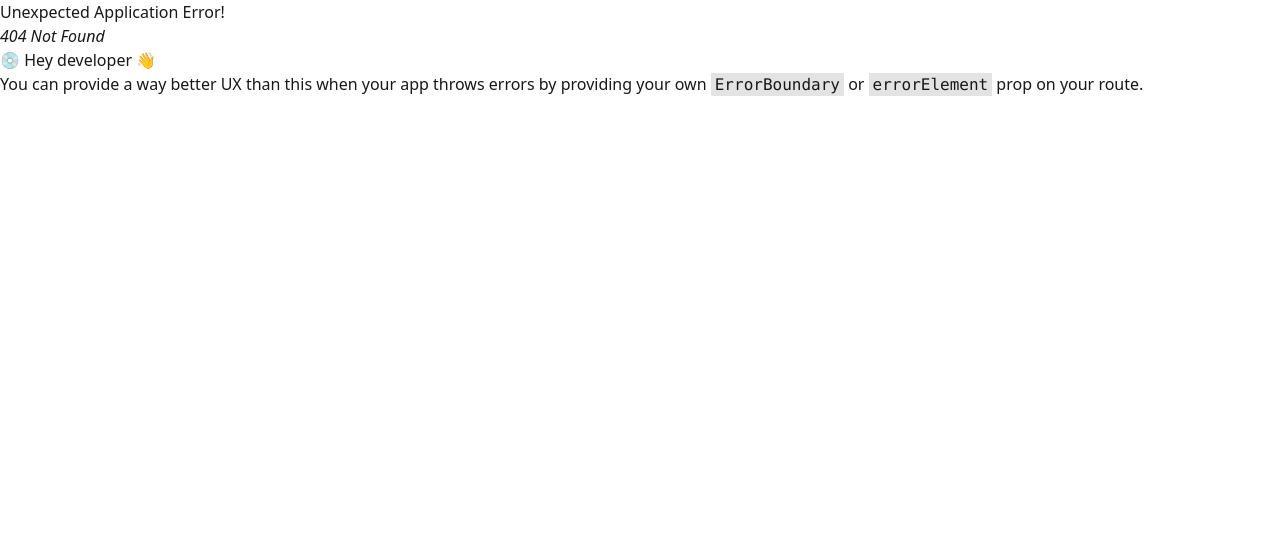
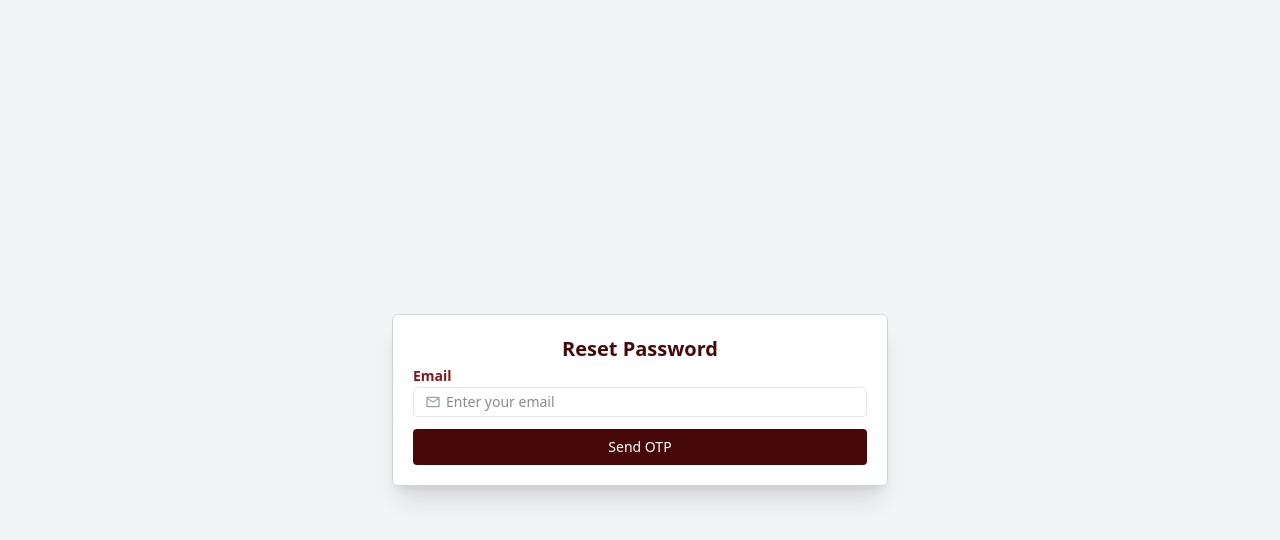
Before and after one commit to murad403/loan-frontend, a React (Vite) app: page /reset-password in a window 1280 px wide. Before the commit this address had no page. Shown: the top 540 px of the page. Built offline with nearby package versions, Linux system fonts and the light colour scheme.

Commit message:
reset password section complete

```diff
--- a/src/Routes/Router.jsx
+++ b/src/Routes/Router.jsx
@@ -4,6 +4,7 @@ import Home from "../pages/Home";
 import About from "../pages/About";
 import SignUp from "../pages/SignUp";
 import SignIn from "../pages/SignIn";
+import ResetPassword from "../pages/ResetPassword";
 
 
 const router = createBrowserRouter([
@@ -28,6 +29,10 @@ const router = createBrowserRouter([
     {
         path: "/signin",
         element: <SignIn></SignIn>
+    },
+    {
+        path: "/reset-password",
+        element: <ResetPassword></ResetPassword>
     }
 ])
 
--- /dev/null
+++ b/src/pages/ResetPassword.jsx
@@ -0,0 +1,97 @@
+import { useState } from "react";
+import { MdOutlineMail } from "react-icons/md";
+
+const ResetPassword = () => {
+  const [otp, setOtp] = useState(new Array(6).fill(""));
+  const [sendOTP, setSendOTP] = useState(false);
+  const [otpNumber, setOtpNumber] = useState([]);
+// send otp number to email------------------
+  const handleSendOTP = (e) => {
+    e.preventDefault();
+    const email = e.target.email.value;
+    setSendOTP(true);
+    console.log(email);
+  };
+
+//   confirm otp number--------------------
+  const handleConfirmOTP = (e) => {
+    e.preventDefault();
+    const otpNumbersString = otpNumber.join("");
+    const otpNumbersNumber = Number(otpNumbersString);
+    console.log(otpNumbersNumber);
+  }
+
+  return (
+    <div className="bg-gray-100 min-h-screen flex items-center justify-center px-5">
+      {/* send OTP form */}
+      <div
+        className={`${
+          sendOTP ? "hidden" : ""
+        } w-full md:w-[60%] lg:w-[40%] border border-gray-300 rounded-md bg-white shadow-xl p-4 md:p-8 lg:p-5`}
+      >
+        <h1 className="text-center text-red-950 font-semibold text-xl">
+          Reset Password
+        </h1>
+        <form onSubmit={handleSendOTP} className="space-y-3">
+          <div>
+            <label className="text-sm font-semibold text-red-900">Email</label>
+            <div className="relative">
+              <input
+                type="email"
+                name="email"
+                className="w-full appearance-none outline-none border border-gray-200 rounded-sm py-1 px-4 pl-8 text-sm font-medium"
+                placeholder="Enter your email"
+                required
+              />
+              <MdOutlineMail className="absolute left-3 top-1/2 transform -translate-y-1/2 text-gray-400" />
+            </div>
+          </div>
+          <button
+            type="submit"
+            className="w-full bg-red-950 text-white text-sm  py-2 rounded-sm cursor-pointer"
+          >
+            Send OTP
+          </button>
+        </form>
+      </div>
+
+      {/* reset otp form */}
+      {sendOTP && (
+        <div
+          className={`w-full md:w-[60%] lg:w-[35%] border border-gray-300 rounded-md bg-white shadow-xl p-4 md:p-8 lg:p-5`}
+        >
+          <h1 className="text-center text-red-950 font-semibold text-xl">
+            Reset Password
+          </h1>
+          <form onSubmit={handleConfirmOTP} className="space-y-3">
+            <div>
+              <label className="text-sm font-semibold text-red-900">
+                Enter OTP
+              </label>
+              <div className="flex justify-between items-center">
+                {otp.map((otp, index) => (
+                  <input
+                    key={index}
+                    name="otp"
+                    type="text"
+                    onChange={(e) => setOtpNumber([...otpNumber, e.target.value])}
+                    className="w-12 h-12 text-center border border-gray-300 rounded-lg focus:border-blue-500 focus:ring-1 focus:ring-blue-500 text-lg font-semibold"
+                    required
+                  />
+                ))}
+              </div>
+            </div>
+            <button
+              type="submit"
+              className="w-full bg-red-950 text-white text-sm  py-2 rounded-sm cursor-pointer"
+            >
+              Continue
+            </button>
+          </form>
+        </div>
+      )}
+    </div>
+  );
+};
+
+export default ResetPassword;
```
